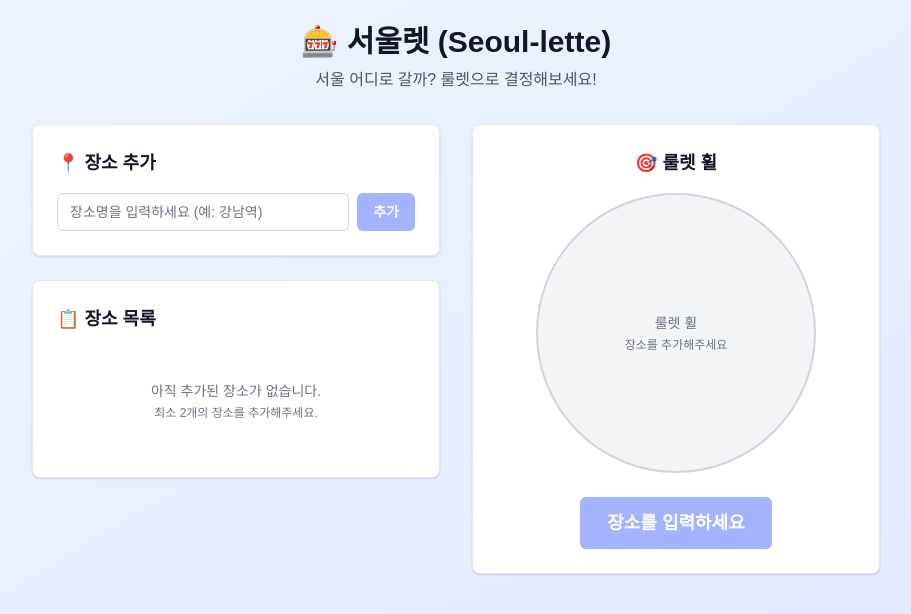
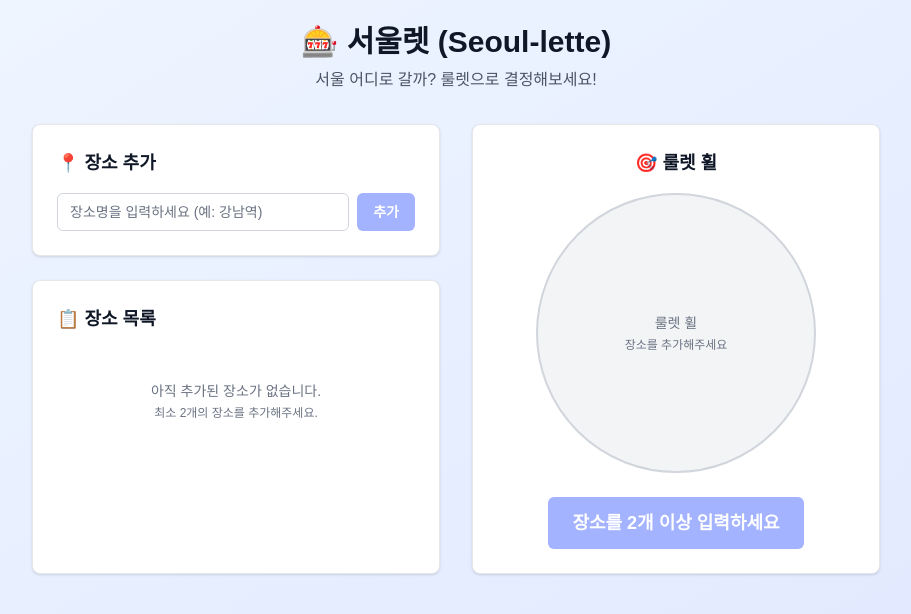
Before and after one commit to fullkeem/seoullette, a Next.js app: page / in a window 1280 px wide. Shown: the top 614 px of the page, without its empty margins (184-1095 px from the left). Built offline with nearby package versions, Linux system fonts and the light colour scheme.

Commit message:
Modify: 최소 장소 요구사항을 2개로 변경 및 UI 개선
- 룰렛 게임에서 최소 장소 개수를 2개로 설정
- 스핀 버튼 메시지 및 상태 표시 업데이트
- UI 요소의 flexbox 레이아웃 조정으로 반응형 디자인 개선

```diff
--- a/src/components/roulette/roulette-game.tsx
+++ b/src/components/roulette/roulette-game.tsx
@@ -90,9 +90,9 @@ export function RouletteGame() {
       </div>
 
       {/* 메인 게임 영역 */}
-      <div className="grid grid-cols-1 lg:grid-cols-2 gap-8 items-start">
+      <div className="grid grid-cols-1 lg:grid-cols-2 gap-8 items-stretch">
         {/* 왼쪽: 장소 입력 및 목록 */}
-        <div className="space-y-6">
+        <div className="flex flex-col space-y-6 h-full">
           <div className="bg-white rounded-lg border border-gray-200 p-6 shadow-sm">
             <h2 className="text-lg font-semibold text-gray-900 mb-4">
               📍 장소 추가
@@ -104,7 +104,7 @@ export function RouletteGame() {
             />
           </div>
 
-          <div className="bg-white rounded-lg border border-gray-200 p-6 shadow-sm">
+          <div className="bg-white rounded-lg border border-gray-200 p-6 shadow-sm flex-1">
             <h2 className="text-lg font-semibold text-gray-900 mb-4">
               📋 장소 목록
             </h2>
@@ -118,13 +118,13 @@ export function RouletteGame() {
         </div>
 
         {/* 오른쪽: 룰렛 휠 및 스핀 버튼 */}
-        <div className="space-y-6">
-          <div className="bg-white rounded-lg border border-gray-200 p-6 shadow-sm">
+        <div className="flex flex-col h-full">
+          <div className="bg-white rounded-lg border border-gray-200 p-6 shadow-sm h-full flex flex-col">
             <h2 className="text-lg font-semibold text-gray-900 mb-4 text-center">
               🎯 룰렛 휠
             </h2>
 
-            <div className="flex flex-col items-center space-y-6">
+            <div className="flex flex-col items-center justify-center space-y-6 flex-1">
               {/* 룰렛 휠 */}
               <RouletteWheel
                 places={places}
--- a/src/components/roulette/spin-button.tsx
+++ b/src/components/roulette/spin-button.tsx
@@ -17,12 +17,12 @@ export function SpinButton({
   disabled = false,
 }: SpinButtonProps) {
   // 스핀 가능 여부 확인
-  const canSpin = places.length >= 1 && !isSpinning && !disabled;
+  const canSpin = places.length >= 2 && !isSpinning && !disabled;
 
   // 버튼 상태에 따른 텍스트 결정
   const getButtonText = () => {
     if (isSpinning) return "스핀 중...";
-    if (places.length < 1) return "장소를 입력하세요";
+    if (places.length < 2) return "장소를 2개 이상 입력하세요";
     return "룰렛 돌리기! 🎰";
   };
 
@@ -61,14 +61,20 @@ export function SpinButton({
               ? "룰렛이 돌아가는 중입니다"
               : canSpin
               ? "룰렛을 돌려서 장소를 선택합니다"
-              : "스핀하려면 장소를 입력하세요"
+              : "스핀하려면 장소를 2개 이상 입력하세요"
           }
         >
           {getButtonText()}
         </Button>
       </div>
 
-      {places.length >= 1 && (
+      {places.length > 0 && places.length < 2 && (
+        <p className="text-sm text-amber-600 text-center">
+          현재 {places.length}개 장소 등록됨 (최소 2개 필요)
+        </p>
+      )}
+
+      {places.length >= 2 && (
         <p className="text-sm text-green-600 text-center">
           {places.length}개 장소 중에서 선택됩니다
         </p>
--- a/src/lib/roulette-engine.ts
+++ b/src/lib/roulette-engine.ts
@@ -1,7 +1,7 @@
 import { Place, RouletteEngine } from "@/types";
 
 export class BasicRouletteEngine implements RouletteEngine {
-  private readonly MIN_PLACES = 1;
+  private readonly MIN_PLACES = 2;
   private readonly MAX_PLACES = 10;
   private readonly MIN_SPIN_DURATION = 2000; // 2초
   private readonly MAX_SPIN_DURATION = 4000; // 4초
@@ -39,7 +39,7 @@ export class BasicRouletteEngine implements RouletteEngine {
       return false;
     }
 
-    // 개수 체크 (최소 1개)
+    // 개수 체크 (최소 2개)
     if (places.length < this.MIN_PLACES) {
       return false;
     }
```
